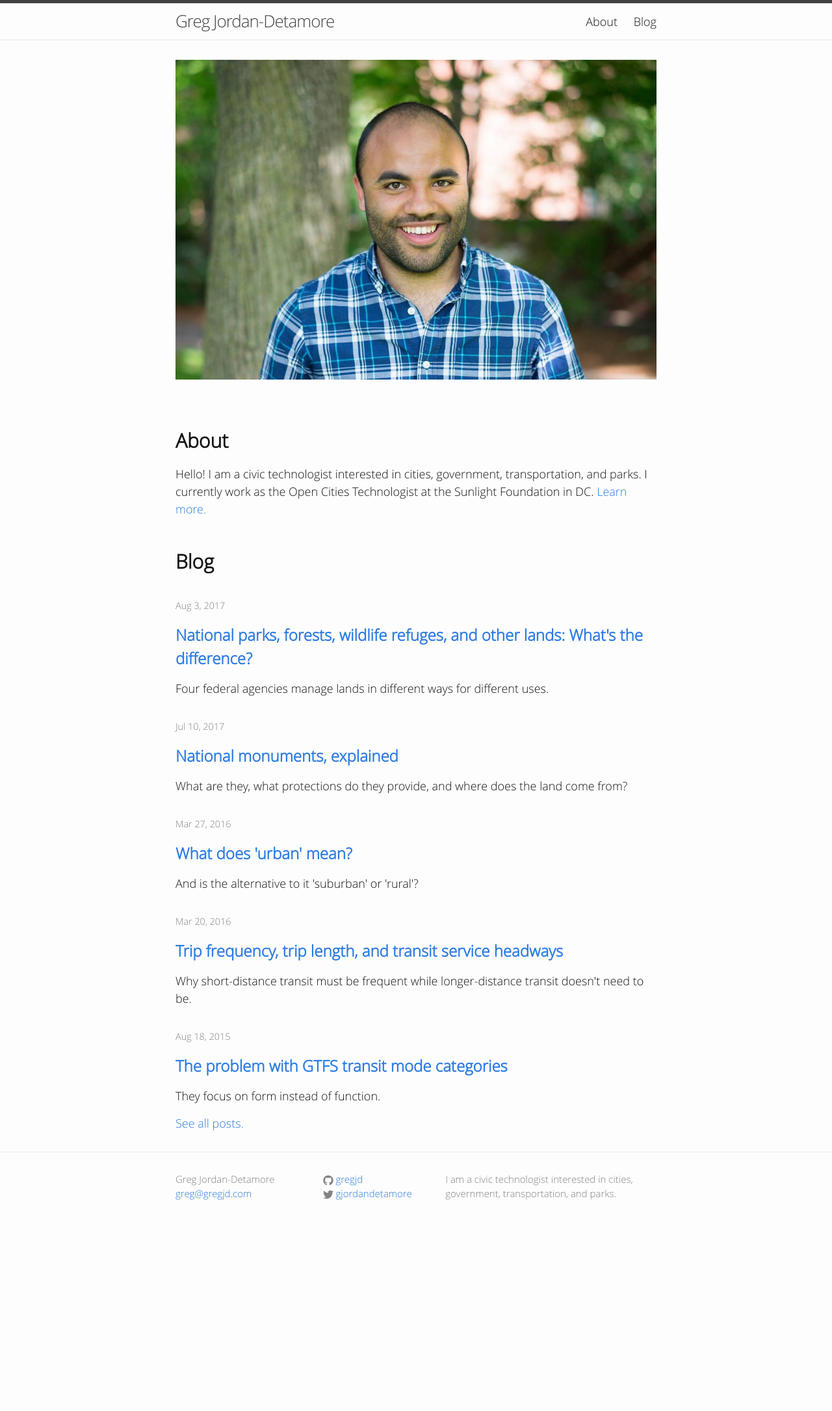
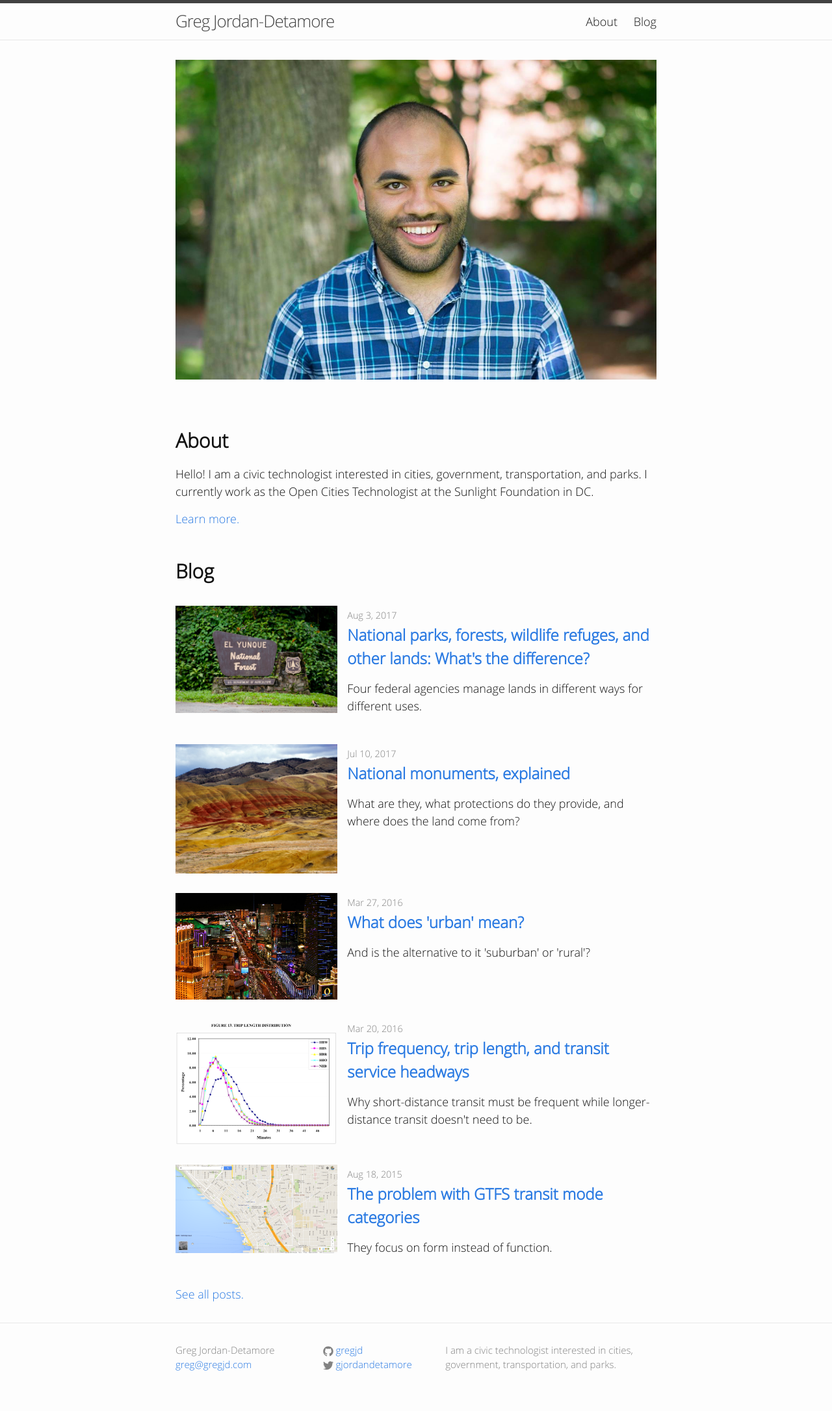
Before and after one commit to gregjd/gregjd.github.io, a Jekyll site: the page built from index.html, in a window 1280 px wide. Shown: the whole page at 65% size. Built offline with Jekyll 4.4.1, drawn with Linux system fonts in a browser that asks for light colours; before the commit the page ends 1908 px from its top, so only the background shows below that.

Commit message:
Revamp post lists
Include an image, do a two-column format, and abstract it into an
includes file

```diff
--- /dev/null
+++ b/_includes/post-list.html
@@ -0,0 +1,21 @@
+<ul class="post-list">
+  {% if include.limit %}
+    {% assign limit_size = site.posts | size | minus: 1 %}
+  {% else %}
+    {% assign limit_size = site.posts | size %}
+  {% endif %}
+  {% for post in site.posts limit:limit_size %}
+    <li>
+      <div class="post-list-col post-list-col-1">
+        <img src="{{ post.image }}">
+      </div>
+      <div class="post-list-col post-list-col-2">
+        <span class="post-meta">{{ post.date | date: "%b %-d, %Y" }}</span>
+        <h2 class="no-anchor no-top-pad">
+          <a class="post-link" href="{{ post.url | prepend: site.baseurl }}">{{ post.title }}</a>
+        </h2>
+        <p>{{ post.description }}</p>
+      </div>
+    </li>
+  {% endfor %}
+</ul>
--- a/_sass/_layout.scss
+++ b/_sass/_layout.scss
@@ -180,6 +180,12 @@
     }
 }
 
+@include media-query($on-palm) {
+    .post-list > li {
+        padding-top: 35px;
+    }
+}
+
 .post-meta {
     font-size: $small-font-size;
     color: $grey-color;
@@ -236,3 +242,37 @@
         }
     }
 }
+
+
+
+/**
+ * Post lists
+ */
+ul.post-list > li {
+    margin-left: -$spacing-unit / 2;
+    @extend %clearfix;
+}
+
+.post-list-col {
+    float: left;
+    margin-bottom: $spacing-unit / 2;
+    padding-left: $spacing-unit / 2;
+}
+
+.post-list-col-1 {
+    width: -webkit-calc(35% - (#{$spacing-unit} / 2));
+    width:         calc(35% - (#{$spacing-unit} / 2));
+}
+
+.post-list-col-2 {
+    width: -webkit-calc(65% - (#{$spacing-unit} / 2));
+    width:         calc(65% - (#{$spacing-unit} / 2));
+}
+
+@include media-query($on-palm) {
+    .post-list-col-1, .post-list-col-2 {
+        float: none;
+        width: -webkit-calc(100% - (#{$spacing-unit} / 2));
+        width:         calc(100% - (#{$spacing-unit} / 2));
+    }
+}
--- a/index.html
+++ b/index.html
@@ -8,7 +8,8 @@ layout: default
 
   <h1 class="page-heading">About</h1>
 
-  Hello! {{ site.description }} I currently work as the Open Cities Technologist at the Sunlight Foundation in DC. <a href="/about/">Learn more.</a>
+  <p>Hello! {{ site.description }} I currently work as the Open Cities Technologist at the Sunlight Foundation in DC.</p>
+  <p><a href="/about/">Learn more.</a></p>
 
   <!-- <h1 class="page-heading">Work</h1>
 
@@ -16,19 +17,7 @@ layout: default
 
   <h1 class="page-heading">Blog</h1>
 
-  <ul class="post-list">
-    {% assign posts_minus_one = site.posts | size | minus: 1 %}
-    {% for post in site.posts limit:posts_minus_one %}
-      <li>
-        <span class="post-meta">{{ post.date | date: "%b %-d, %Y" }}</span>
-
-        <h2 class="no-anchor">
-          <a class="post-link" href="{{ post.url | prepend: site.baseurl }}">{{ post.title }}</a>
-        </h2>
-        <p>{{ post.description }}</p>
-      </li>
-    {% endfor %}
-  </ul>
+  {% include post-list.html limit=true %}
 
   <a href="/blog/">See all posts.</a>
 
```
Also changed, not shown: blog/index.md (+2 -12 lines).
